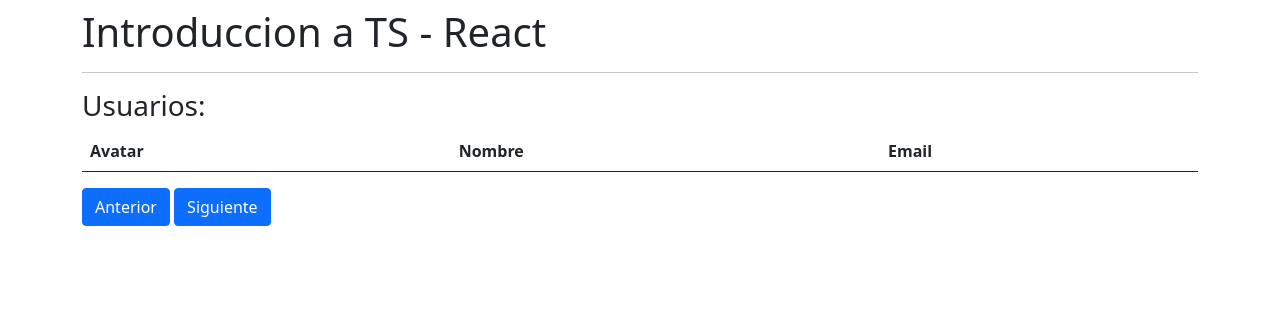
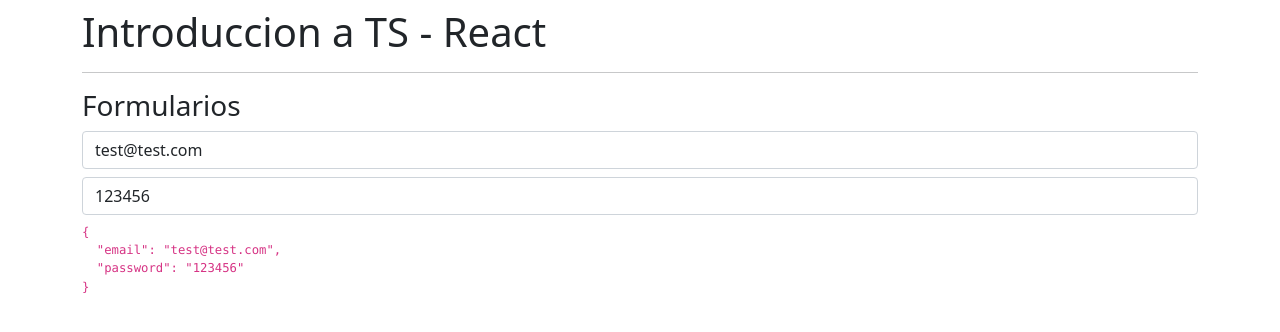
Before and after one commit to randymxd07/Curso_React_Native, a React (Create React App) app in the folder 01- Reforzamiento/: page / in a window 1280 px wide. Shown: the top 332 px of the page. Built offline with nearby package versions, Linux system fonts and the light colour scheme; no server answers.

Commit message:
hice formularios

```diff
--- a/01- Reforzamiento/src/App.tsx
+++ b/01- Reforzamiento/src/App.tsx
@@ -1,7 +1,10 @@
 //rafc: nos crea una estructura de nuestro componente//
 
+// Se importa el componente Formularios  automaticamente//
+import { Formularios } from "./components/Formularios"
+
 // Se importa el componente Usuarios automaticamente//
-import { Usuarios } from "./components/Usuarios"
+// import { Usuarios } from "./components/Usuarios"
 
 // Se importa el componente Login automaticamente//
 // import { Login } from "./components/Login"
@@ -51,7 +54,10 @@
       {/* <Login/> */}
 
       {/* Importamos el componente Usuarios */}
-      <Usuarios/>
+      {/* <Usuarios/> */}
+
+      {/* Importamos el componente Formularios */}
+      <Formularios/>
 
     </div>
   )
--- /dev/null
+++ b/01- Reforzamiento/src/components/Formularios.tsx
@@ -0,0 +1,43 @@
+// Importo el useState //
+import { useState } from "react"
+
+export const Formularios = () => {
+
+    // Hago un useState //
+    const [formulario, setFormulario] = useState({
+        email: 'test@test.com',
+        password: '123456'
+    });
+
+    // Hago una funcion de tipo flecha para llamar al setFormulario //
+    const onChange = (value: string, campo: string) => {
+        setFormulario({
+
+            // Desestructuro el formulario //
+            ...formulario,
+
+            // Computo el campo //
+            [campo]: value
+
+        });
+    }
+
+    return (
+        <>
+            <h3>Formularios</h3>
+
+            <input type="text" className="form-control" placeholder="Email" value={formulario.email} onChange={({target}) => onChange( target.value, 'email')} />
+
+            <input type="text" className="form-control mt-2 mb-2" placeholder="Password" value={formulario.password} onChange={({target}) => onChange( target.value, 'password')}/>
+
+            <code>
+                <pre>
+                    {
+                        JSON.stringify(formulario, null, 2)
+                    }
+                </pre>
+            </code>
+
+        </>
+    )
+}
```
